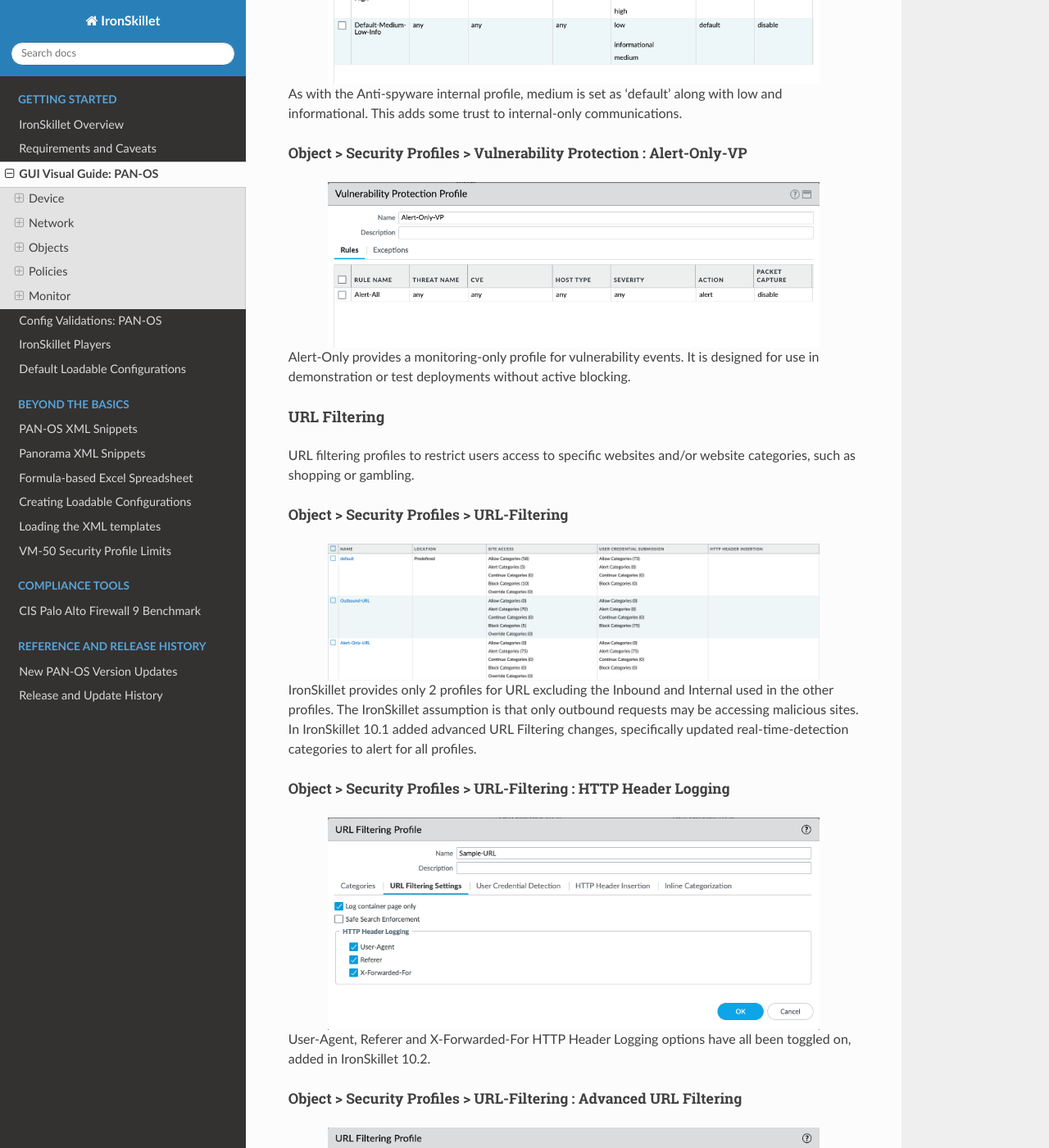
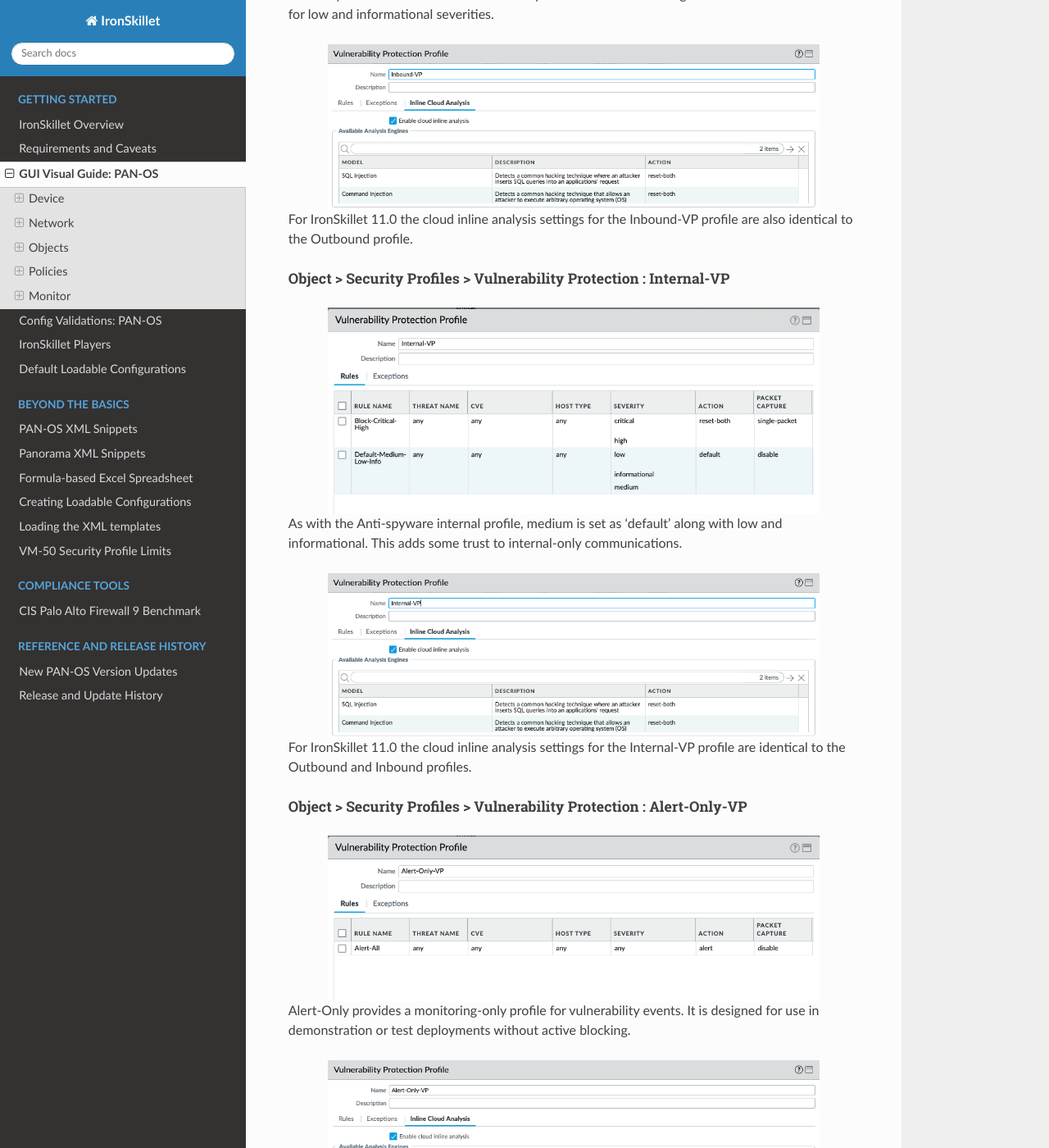
Before and after one commit to PaloAltoNetworks/iron-skillet, a Sphinx documentation site: the page built from docs/viz_guide_panos.rst, in a window 1280 px wide and 1400 px high, scrolled down 26960 px. Shown: the whole window at 82% size. Built offline with Sphinx 7.4.7 and the Read the Docs theme 2.0.0, drawn with Linux system fonts in a browser that asks for light colours; some of the changed text lies outside the part shown.

Commit message:
Update viz_guide_panos.rst

```diff
--- a/docs/viz_guide_panos.rst
+++ b/docs/viz_guide_panos.rst
@@ -886,6 +886,12 @@
     (1) reset-both for critical/high/medium severity events
     (2) the use of default actions for low and informational severities.
 
+.. image:: images/vg_profiles_vp_outbound2.png
+   :width: 600
+   :align: center
+
+IronSkillet in 11.0 also enables cloud inline analysis and sets analysis engines to reset-both.
+
 Object > Security Profiles > Vulnerability Protection : Inbound-VP
 ++++++++++++++++++++++++++++++++++++++++++++++++++++++++++++++++++
 
@@ -895,6 +901,13 @@
 
 Currently identical to the above Outbound profile to block critical/high/medium and use ‘default’ for low
 and informational severities.
+
+.. image:: images/vg_profiles_vp_inbound2.png
+   :width: 600
+   :align: center
+
+For IronSkillet 11.0 the cloud inline analysis settings for the Inbound-VP profile are also identical to
+the Outbound profile.
 
 Object > Security Profiles > Vulnerability Protection : Internal-VP
 +++++++++++++++++++++++++++++++++++++++++++++++++++++++++++++++++++
@@ -906,6 +919,13 @@
 As with the Anti-spyware internal profile, medium is set as ‘default’ along with low and informational.
 This adds some trust to internal-only communications.
 
+.. image:: images/vg_profiles_vp_internal2.png
+   :width: 600
+   :align: center
+
+For IronSkillet 11.0 the cloud inline analysis settings for the Internal-VP profile are identical to
+the Outbound and Inbound profiles.
+
 Object > Security Profiles > Vulnerability Protection : Alert-Only-VP
 +++++++++++++++++++++++++++++++++++++++++++++++++++++++++++++++++++++
 
@@ -915,6 +935,12 @@
 
 Alert-Only provides a monitoring-only profile for vulnerability events.
 It is designed for use in demonstration or test deployments without active blocking.
+
+.. image:: images/vg_profiles_vp_alert2.png
+   :width: 600
+   :align: center
+
+For IronSkillet 11.0 the cloud inline analysis settings are activated while the analysis engines are set to alert mode.
 
 
 URL Filtering
```
Also changed, not shown: other parts of docs/viz_guide_panos.rst (+1 -0 lines).
